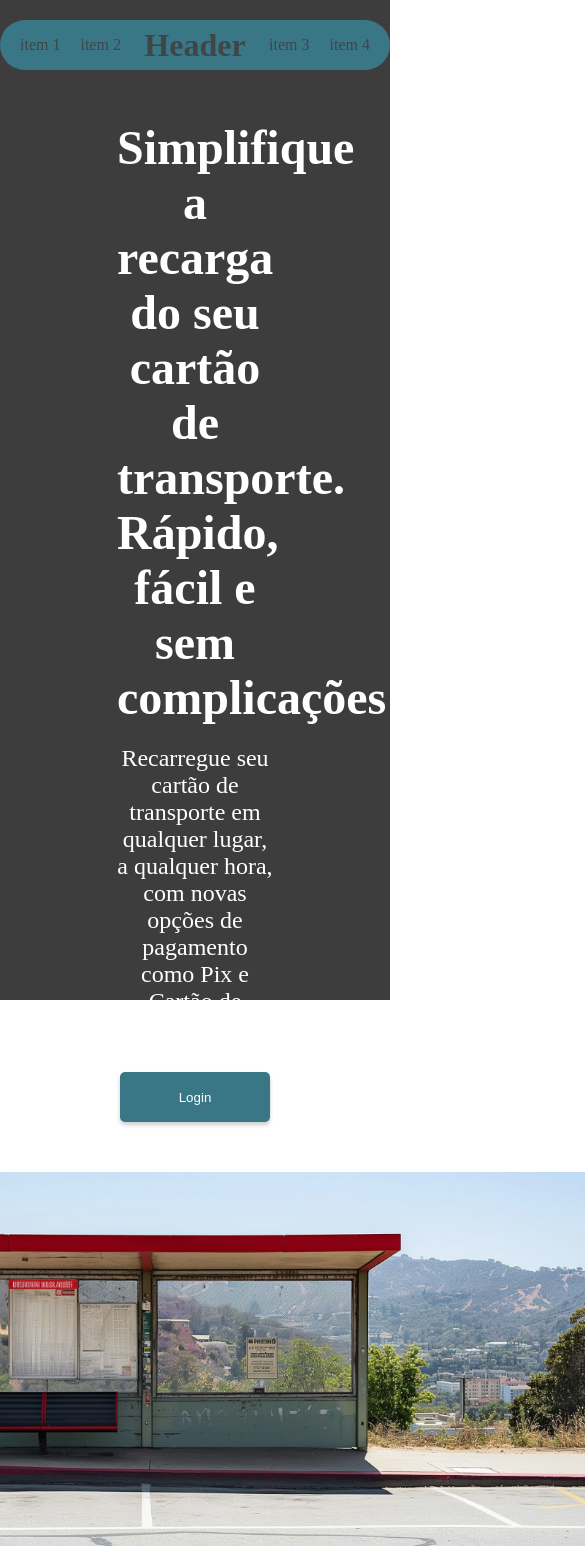
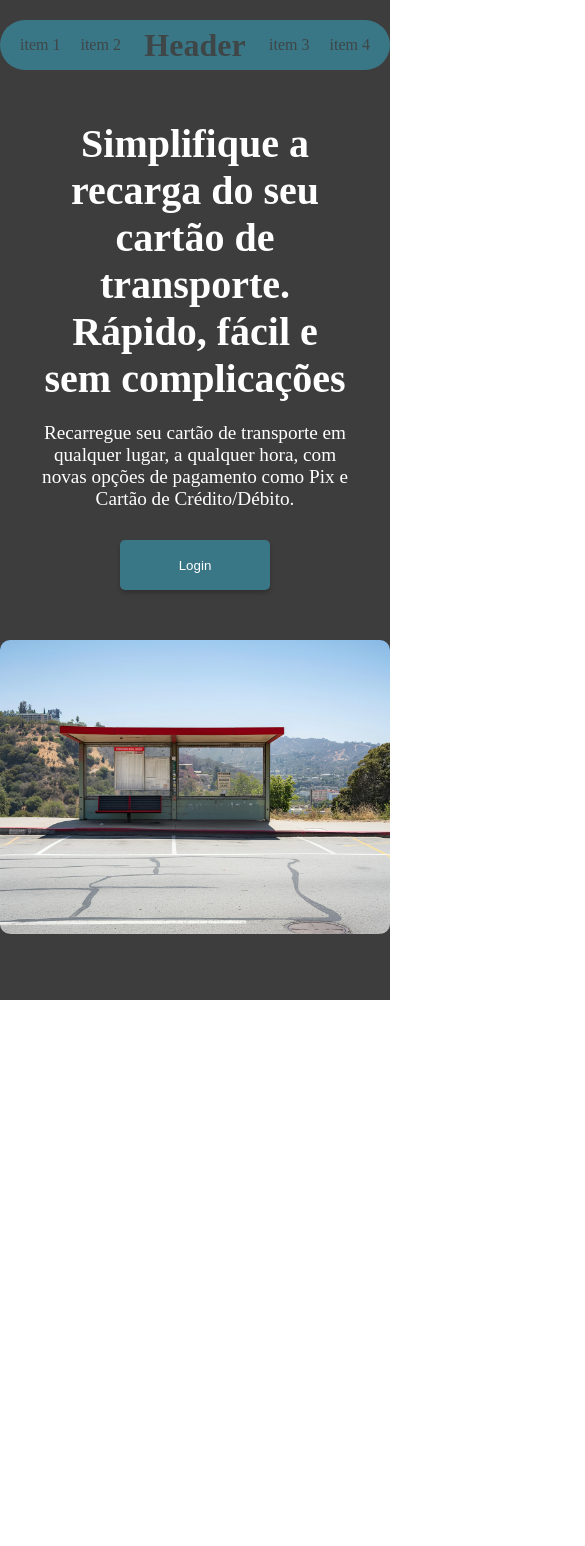
Before and after one commit to 1GabsFps/fluxo-app, a React (Create React App) app: page / in a window 390 px wide. Shown: the top 1546 px of the page, 585 px wide, since content can reach past the window. After the commit the page ends 1000 px from the top, so only its background shows below. Built offline with nearby package versions, Linux system fonts and the light colour scheme.

Commit message:
Responsividade na header e na landing page

```diff
--- a/src/components/Header/HeaderStyle.js
+++ b/src/components/Header/HeaderStyle.js
@@ -14,6 +14,7 @@ export const HeaderContainer = styled.div`
 export const HeaderTitle = styled.h1`
     color: #3E4648;
     margin: 0;
+
 `;
 
 export const HeaderItens = styled.div`
@@ -21,6 +22,10 @@ export const HeaderItens = styled.div`
     justify-content: space-between;
     align-items: center;
     padding: 10px;
+
+    @media screen and (max-width: 768px) {
+        justify-content: center;
+    }
 `;
 
 export const ItensContainer = styled.div`
--- a/src/pages/LandingStyle.js
+++ b/src/pages/LandingStyle.js
@@ -1,5 +1,4 @@
 import styled, { createGlobalStyle } from "styled-components";
-
 
 export const GlobalStyle = createGlobalStyle`
     * {
@@ -38,6 +37,11 @@ export const SectionTitle = styled.h1`
     max-width: 40%;
     margin: 0;
     text-align: center;
+
+    @media (max-width: 768px) {
+        font-size: 2.5em;
+        max-width: 80%;
+    }
 `;
 
 export const SectionDescription = styled.p`
@@ -48,6 +52,11 @@ export const SectionDescription = styled.p`
     max-width: 40%;
     margin: 0;
     text-align: center;
+
+    @media (max-width: 768px) {
+        font-size: 1.2em;
+        max-width: 80%;
+    }
 `;
 
 export const SectionContainer = styled.div`
@@ -59,9 +68,14 @@ export const SectionContainer = styled.div`
 `;
 
 export const ImageSection = styled.img`
-margin-top: 50px;
-width: 900px;
-height: 400px;
-border-radius: 10px;
-object-fit: cover;
+    margin-top: 50px;
+    width: 900px;
+    height: 400px;
+    border-radius: 10px;
+    object-fit: cover;
+
+    @media (max-width: 768px) {
+        width: 100%;
+        height: auto;
+    }
 `;
```
